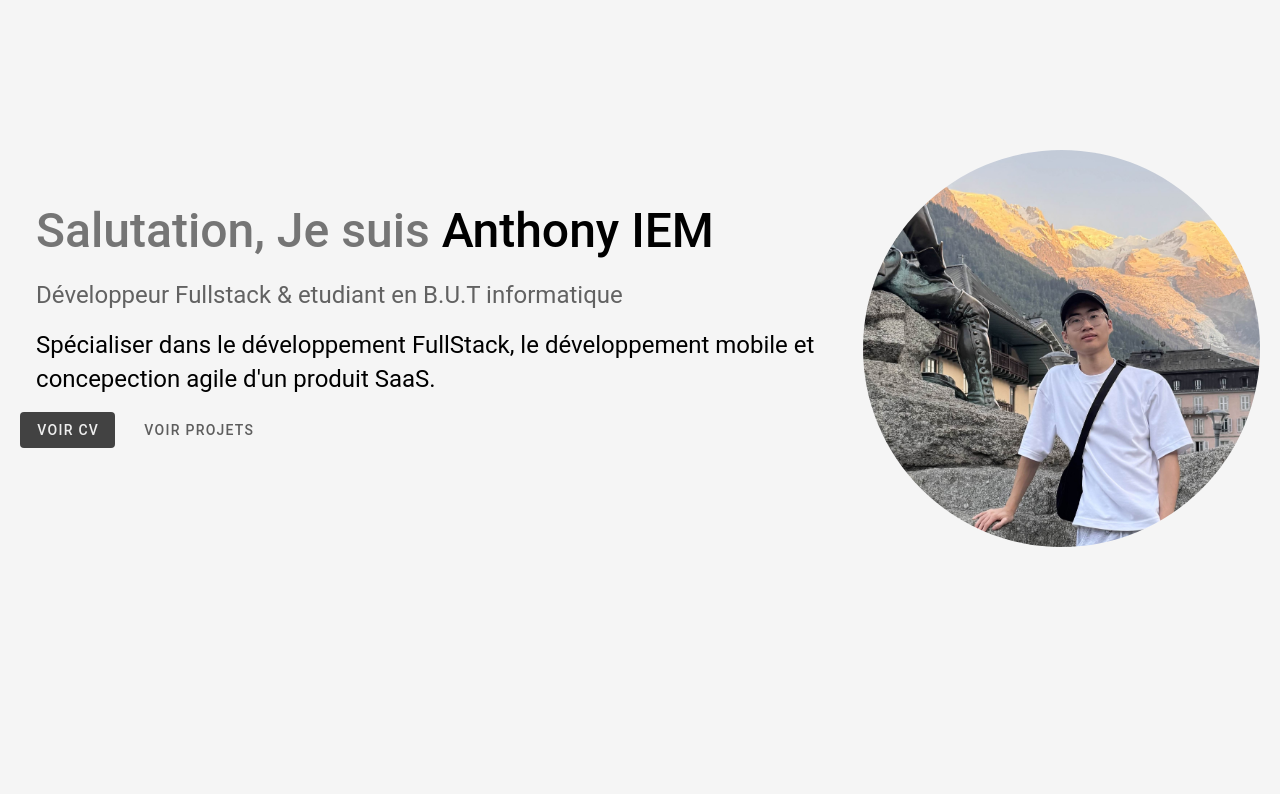
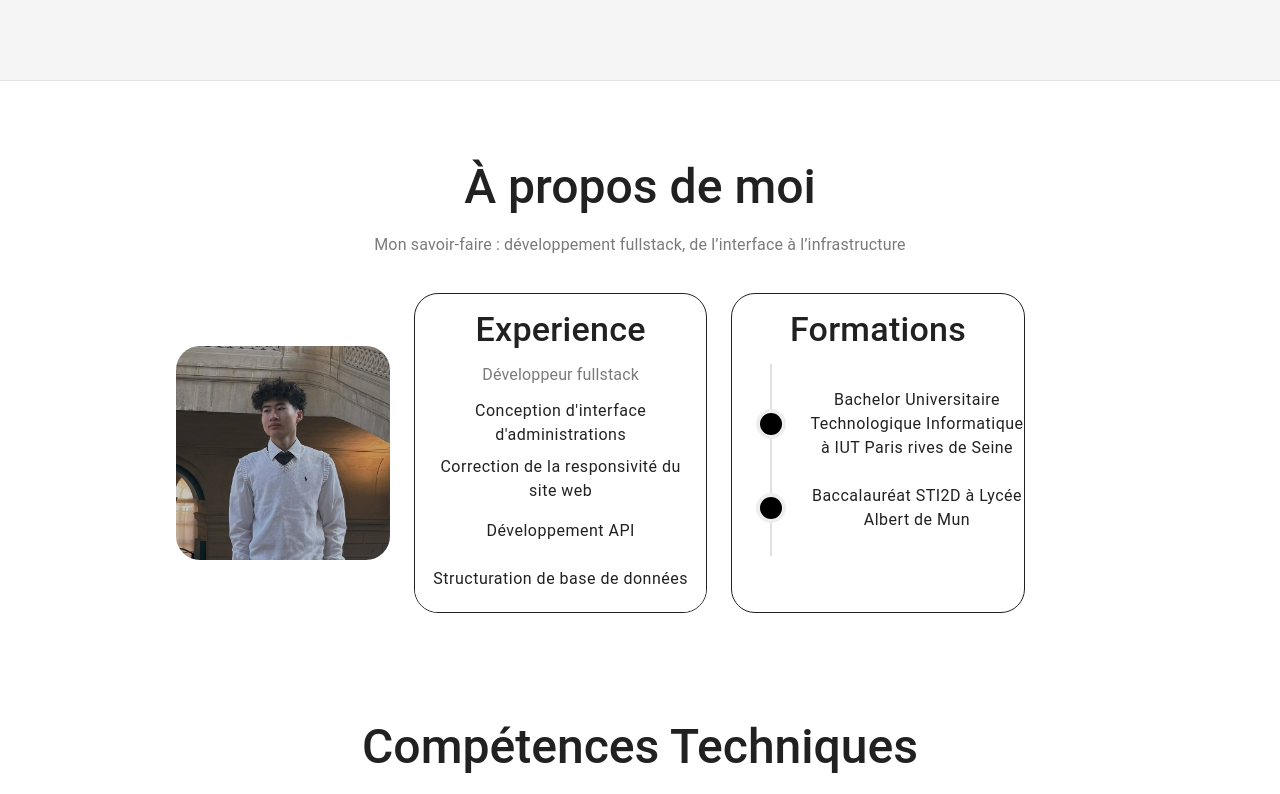
Before and after one commit to itsantho/e-portfolio, a Vue app: page / in a window 1280 px wide. Shown: the part 720-1514 px from the top of the page. Built offline with nearby package versions, Linux system fonts and the light colour scheme; some icons are missing; a small style sheet from the web is missing.

Commit message:
about me

```diff
--- a/src/App.vue
+++ b/src/App.vue
@@ -4,6 +4,8 @@
       <Navbar></Navbar>
       <Welcome/>
       <v-divider></v-divider>
+      <AboutMe></AboutMe>
+
       <Skills></Skills>
       <v-divider></v-divider>
       <Work></Work>
@@ -16,4 +18,5 @@
 import Welcome from "@/views/Welcome.vue";
 import Work from "@/views/Work.vue";
 import Skills from "@/views/Skills.vue"
+import AboutMe from "@/views/AboutMe.vue"
 </script>
--- /dev/null
+++ b/src/views/AboutMe.vue
@@ -0,0 +1,50 @@
+
+
+<template>
+    <v-card flat class="mx-auto mt-10 mb-5 bg-transparent w-75">
+        <v-card-title class="d-flex mt-5 justify-center text-h3 ">
+            À propos de moi
+        </v-card-title>
+        <v-card-subtitle class="d-flex text-subtitle-1 mb-5 justify-center">
+            Mon savoir-faire : développement fullstack, de l’interface à l’infrastructure
+        </v-card-subtitle>
+
+        <v-container>
+            <v-row class="mb-5 align-center">
+                <v-col md="3" class="d-flex justify-center">
+                    <v-img max-width="300" class="rounded-xl" src="../assets/IMG_2355.jpg"></v-img>
+                </v-col>
+                <v-col cols="12" sm="6" md="4">
+                    <v-card class="rounded-xl w-100" variant="outlined" style="height: 320px;">
+                        <v-card-title class="text-h4 text-center">Experience</v-card-title>
+                        <v-card-subtitle class="text-subtitle-1 text-center">Développeur fullstack</v-card-subtitle>
+                        <v-list class="mb-5">
+                            <v-list-item class="text-body-1 text-center">Conception d'interface d'administrations</v-list-item>
+                            <v-list-item class="text-body-1 text-center">Correction de la responsivité du site web</v-list-item>
+                            <v-list-item class="text-body-1 text-center">Développement API</v-list-item>
+                            <v-list-item class="text-body-1 text-center">Structuration de base de données</v-list-item>
+                            <v-list-item></v-list-item>
+                        </v-list>
+                    </v-card>
+                </v-col>
+                <v-col cols="12" sm="6" md="4" class="d-flex">
+                    <v-card class="rounded-xl w-100" variant="outlined" style="overflow:hidden; height: 320px;">
+                        <v-card-title class="text-h4 text-center">Formations</v-card-title>
+                        <div class="d-flex justify-center">
+                            <v-timeline class="mx-auto w-100" max-width="" style="max-width:320px; " align="center" side="end">
+                                <v-timeline-item size="small">
+                                    <div class="text-center text-body-1" >Bachelor Universitaire Technologique Informatique à IUT Paris rives de Seine</div>
+                                </v-timeline-item>
+                                <v-timeline-item size="small">
+                                    <div class="text-center text-body-1" >Baccalauréat STI2D à Lycée Albert de Mun</div>
+                                </v-timeline-item>
+                            </v-timeline>
+                        </div>
+                    </v-card>
+                </v-col>
+            </v-row>
+
+        </v-container>
+    </v-card>
+
+</template>
--- a/src/views/Skills.vue
+++ b/src/views/Skills.vue
@@ -2,7 +2,7 @@
 <template>
 
     <v-card flat class="mx-auto bg-transparent w-75">
-      <v-card-title class="d-flex mt-5 justify-center text-h4 ">
+      <v-card-title class="d-flex mt-5 justify-center text-h3 ">
         Compétences Techniques
       </v-card-title>
       <v-card-subtitle class="d-flex text-subtitle-1 mb-5 justify-center">Mon savoir-faire : développement fullstack, de l’interface à l’infrastructure</v-card-subtitle>
--- a/src/views/Welcome.vue
+++ b/src/views/Welcome.vue
@@ -5,10 +5,10 @@ import Navbar from "@/components/Navbar.vue";
 
 <template >
 
-  <div class="fill-height d-flex flex-column justify-center bg-grey-lighten-4">
-    <v-card flat class="mx-auto bg-transparent w-90">
+  <div class="d-flex flex-column justify-center bg-grey-lighten-4" style="min-height: 100vh">
+    <v-card flat class="mx-auto bg-transparent ">
       <v-card-text>
-        <v-row align="center">
+        <v-row >
           <!-- Colonne texte -->
           <v-col cols="8">
             <v-card-title class="text-h3">
--- a/src/views/Work.vue
+++ b/src/views/Work.vue
@@ -1,15 +1,11 @@
 <script setup lang="ts">
 import {mdiGithub} from "@mdi/js";
 
-const networks = [
-  { name: 'GitHub', icon: mdiGithub, url: 'https://github.com/Francuz4520/SAE-S5-coupd-main' },
-]
 </script>
 
 <template>
-
   <v-card flat class="mx-auto bg-transparent w-75" >
-    <v-card-title class="d-flex mt-5 justify-center text-h4 ">
+    <v-card-title class="d-flex mt-5 justify-center text-h3">
       Projets
     </v-card-title>
     <v-card-subtitle class="d-flex text-subtitle-1 mb-5 justify-center">Une sélection de projets qui démontrent mon expertise en développement full-stack.</v-card-subtitle>
```
Also changed, not shown: src/assets/IMG_2355.jpg (added).
